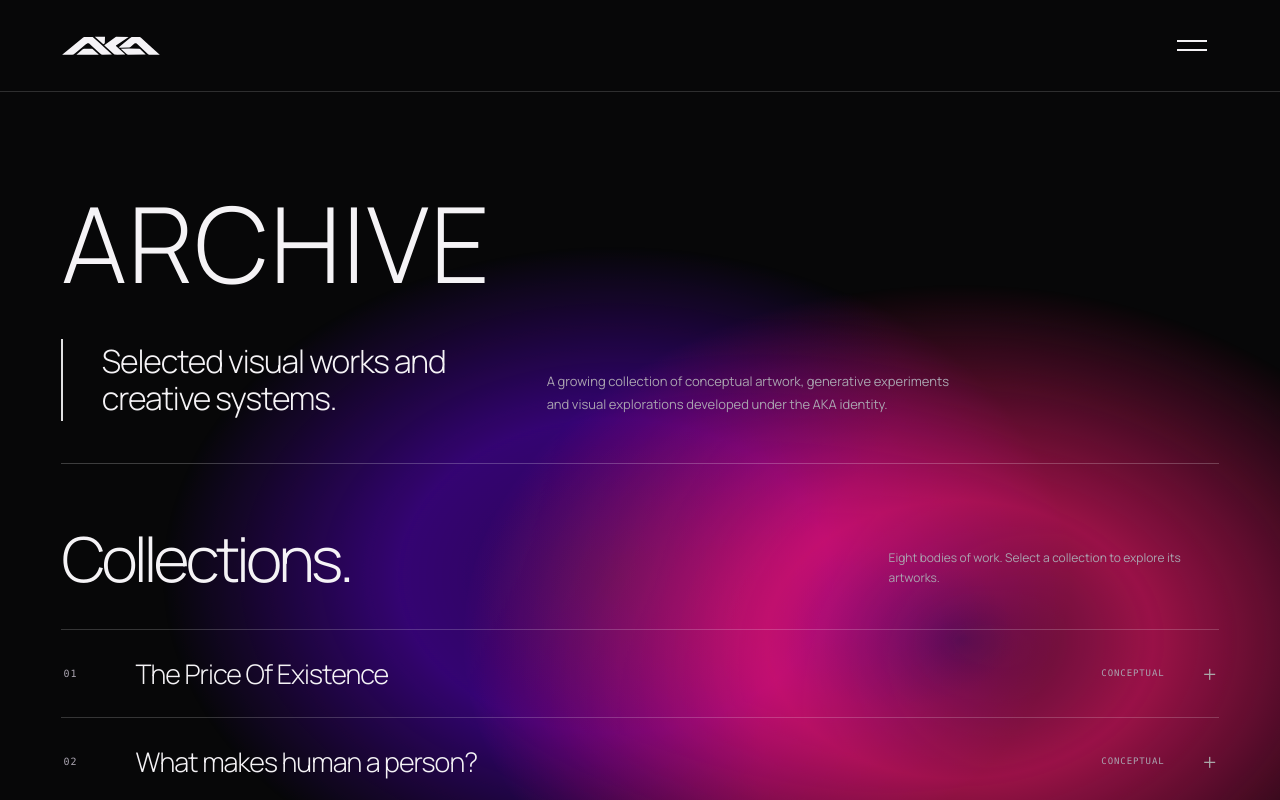
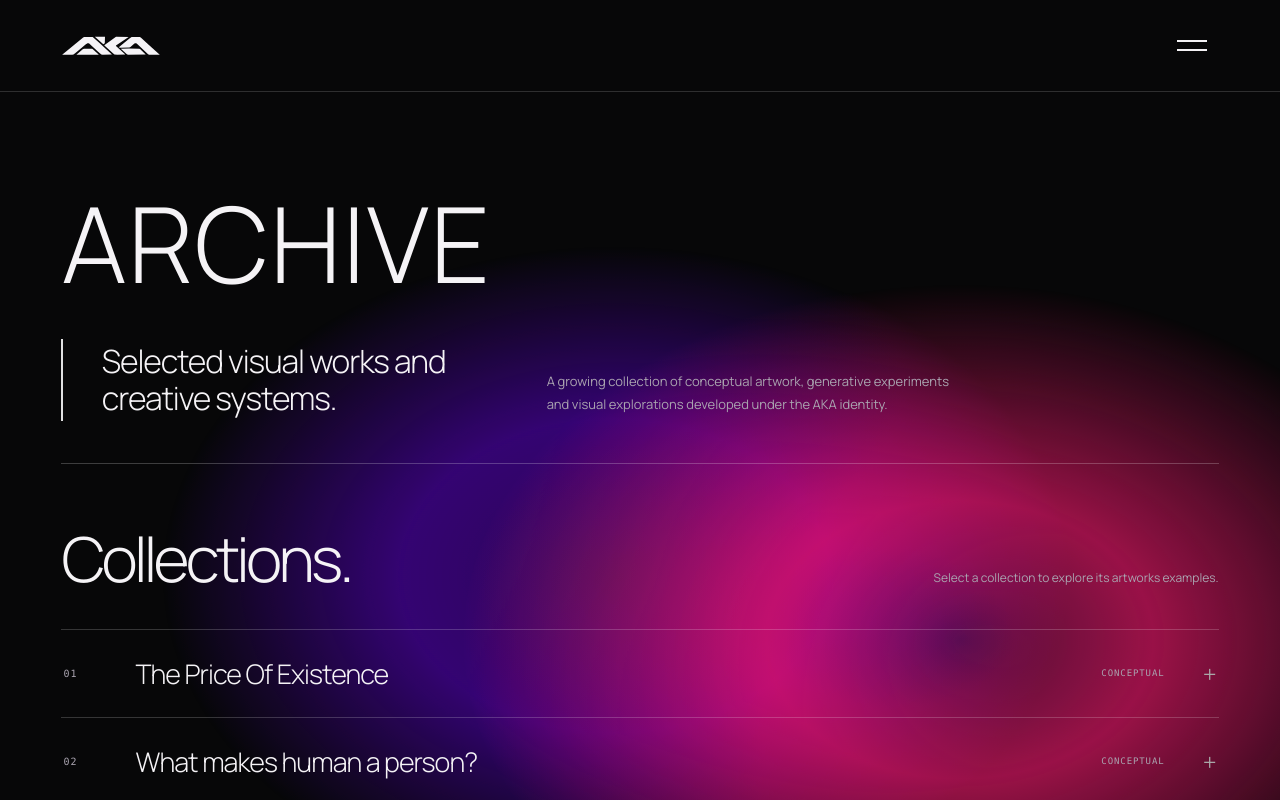
Before and after one commit to aka30art/akawebsite, a plain HTML site: page art.html in a window 1280 px wide. Shown: the top 800 px of the page. Drawn offline with Linux system fonts and the light colour scheme.

Commit message:
Update archive introduction copy

```diff
--- a/art.html
+++ b/art.html
@@ -83,7 +83,7 @@ body.viewer-open{overflow:hidden}
 <section class="intro wrap"><h1>ARCHIVE</h1><div class="intro-bottom"><h2>Selected visual works and creative systems.</h2><p>A growing collection of conceptual artwork, generative experiments and visual explorations developed under the AKA identity.</p></div></section>
 
 <section class="archive wrap">
-<div class="archive-head"><div><h2>Collections.</h2></div><p>Eight bodies of work. Select a collection to explore its artworks.</p></div>
+<div class="archive-head"><div><h2>Collections.</h2></div><p>Select a collection to explore its artworks examples.</p></div>
 <div class="collection-list" id="collection-list">
 <article class="collection is-ready">
 <button class="collection-toggle" type="button" aria-expanded="false" aria-controls="collection-01"><span class="collection-number">01</span><span class="collection-name">The Price Of Existence</span><span class="collection-type">CONCEPTUAL</span><span class="collection-icon" aria-hidden="true">+</span></button>
```
